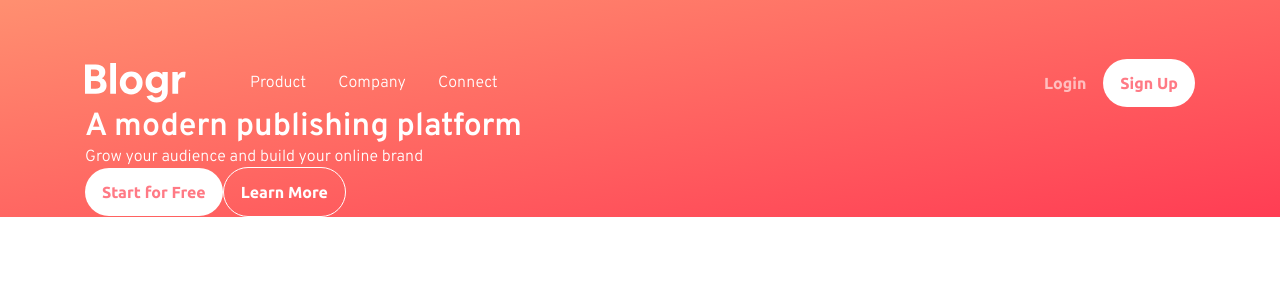
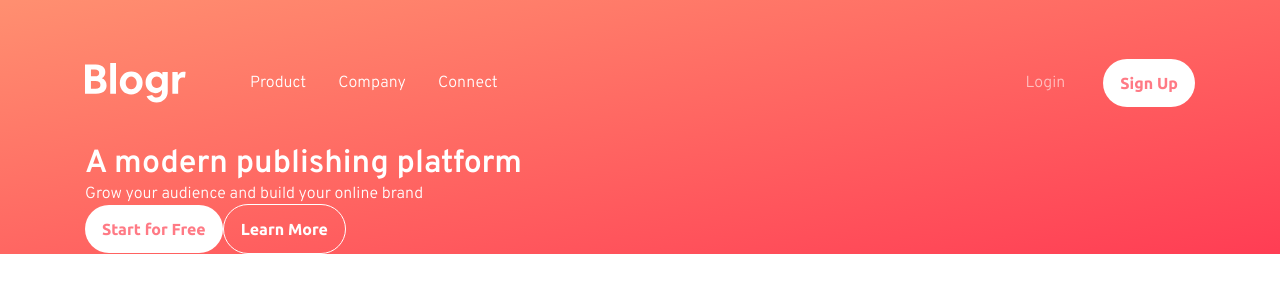
Before and after one commit to nivancheva/blogr-landing-page-react, a React (Vite) app: page / in a window 1280 px wide. Shown: the top 300 px of the page. Built offline with nearby package versions, Linux system fonts and the light colour scheme.

Commit message:
fix nav bar position and button colors

```diff
--- a/src/App.css
+++ b/src/App.css
@@ -10,11 +10,31 @@
     margin-left: auto;
 }
 
+.button-sign_up {
+    background: var(--gradient-mobile-nav);
+    color: var(--clr-text-white);
+    width: fit-content;
+    margin-inline: auto;
+}
+
 .header {
     display: grid;
     align-items: center;
     grid-template-columns: auto 1fr;
     padding-top: 3.6875rem;
+    padding-bottom: 2.3125rem;
+
+    position: relative;
+}
+
+.links-nav {
+    display: flex;
+    gap: 1.5rem;
+}
+
+.login-buttons {
+    display: flex;
+    gap: 1.5rem;
 }
 
 .menu-hidden {
@@ -24,7 +44,30 @@
 @media (max-width:799px) {
     .navigation-bar {
         position: absolute;
+        top: 100%;
+
+        text-align: center;
+        background-color: var(--clr-text-white);
+        color: var(--clr-footer-bg);
+        width: 100%;
+
+        padding: 1.5rem;
     }
+
+    .links-nav,
+    .login-buttons {
+        flex-direction: column;
+    }
+
+    .links-nav {
+        padding-bottom: 1.5rem;
+    }
+
+    .login-buttons {
+        padding-top: 1.5rem;
+        border-top: 1px solid var(--clr-footer-text);
+    }
+
 }
 
 @media (min-width:800px) {
@@ -36,6 +79,11 @@
         display: none;
     }
 
+    .button-sign_up {
+        background: var(--clr-text-white);
+        color: var(--clr-bg-hover);
+    }
+
     .header {
         justify-content: flex-start;
         gap: 4rem;
@@ -43,6 +91,7 @@
 
     .login-buttons {
        margin-left: auto;
+       gap: 2rem;
     }
 
     .navigation-bar {
@@ -51,7 +100,6 @@
     }
 
     .links-nav {
-        display: flex;
         gap: 2rem;
     }
 }
--- a/src/App.jsx
+++ b/src/App.jsx
@@ -37,8 +37,8 @@ function App() {
               </ul>
             </nav>
             <div className='login-buttons'>
-              <button className='button button-bare'>Login</button>
-              <button className='button button-primary'>Sign Up</button>
+              <button className='button-bare'>Login</button>
+              <button className='button button-sign_up'>Sign Up</button>
             </div>
           </div>
           <button onClick={toggleMenu} className='button-toggle'>
--- a/src/index.css
+++ b/src/index.css
@@ -78,11 +78,6 @@ a {
     cursor: pointer;
 }
 
-@media (min-width:800px) {
-    .button {
-        padding: .9375rem 1.0625rem;;
-    }
-}
 
 .button-primary {
     background-color: var(--clr-text-white);
@@ -98,6 +93,7 @@ a {
     background-color: inherit;
     color: inherit;
     opacity: .6;
+    border: 0;
 }
 
 .button-bare:hover {
@@ -114,3 +110,9 @@ a {
     color: var(--clr-bg-hover);
     background-color: var(--clr-text-white);
 }
+
+@media (min-width:800px) {
+    .button {
+        padding: .9375rem 1.0625rem;;
+    }
+}
```
